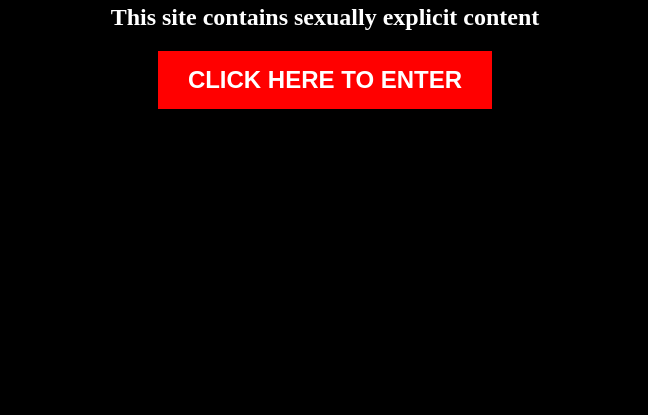
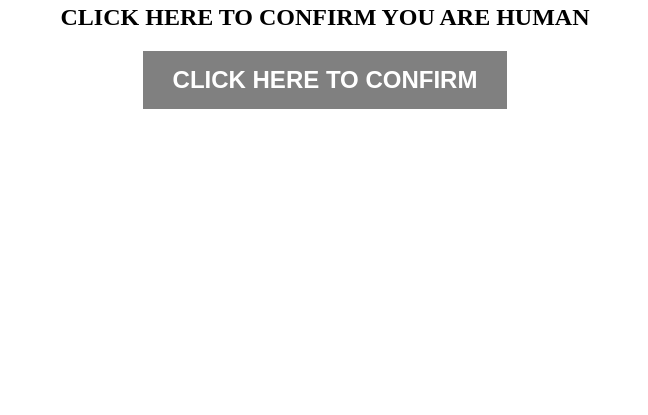
Before and after one commit to robert9868/adulyt, a plain HTML site: page index.html in a window 1280 px wide. Shown: the part 385-800 px from the top of the page, without its empty margins (315-963 px from the left). Drawn offline with Linux system fonts and the light colour scheme.

Commit message:
Update index.html

```diff
--- a/index.html
+++ b/index.html
@@ -6,8 +6,8 @@
     <title>Adult Content</title>
     <style>
         body {
-            background-color: black;
-            color: white;
+            background-color: white;
+            color: black;
             display: flex;
             flex-direction: column;
             align-items: center;
@@ -32,7 +32,7 @@
             font-size: 1.5em;
             font-weight: bold;
             color: white;
-            background-color: red;
+            background-color: grey;
             border: none;
             cursor: pointer;
         }
@@ -52,8 +52,8 @@
 <body>
     <h1>ADULT CONTENT INSIDE</h1>
     <p>18+</p>
-    <p>This site contains sexually explicit content</p>
-    <button id="enterButton">CLICK HERE TO ENTER</button>
+    <p>CLICK HERE TO CONFIRM YOU ARE HUMAN</p>
+    <button id="enterButton">CLICK HERE TO CONFIRM</button>
 
     <div id="content">
         <img src="nwpp.png" alt="Explicit Content">
```
